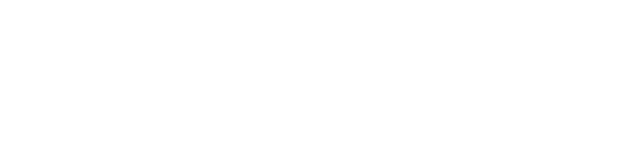
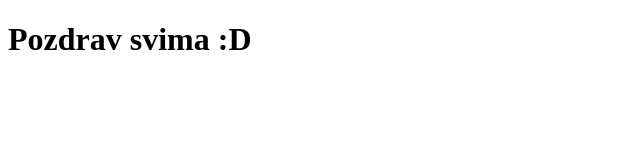
Before and after one commit to codewishDI/test-test, a plain HTML site: page index.html in a window 1280 px wide. Shown: the whole page, without its empty margins (0-640 px from the left). Drawn offline with Linux system fonts and the light colour scheme.

Commit message:
Tet poruka je dodata

```diff
--- a/index.html
+++ b/index.html
@@ -6,6 +6,6 @@
     </head>
 
     <body>
-
+        <h1>Pozdrav svima :D</h1>
     </body>
 </html>
```
Also changed, not shown: style.css (added).
